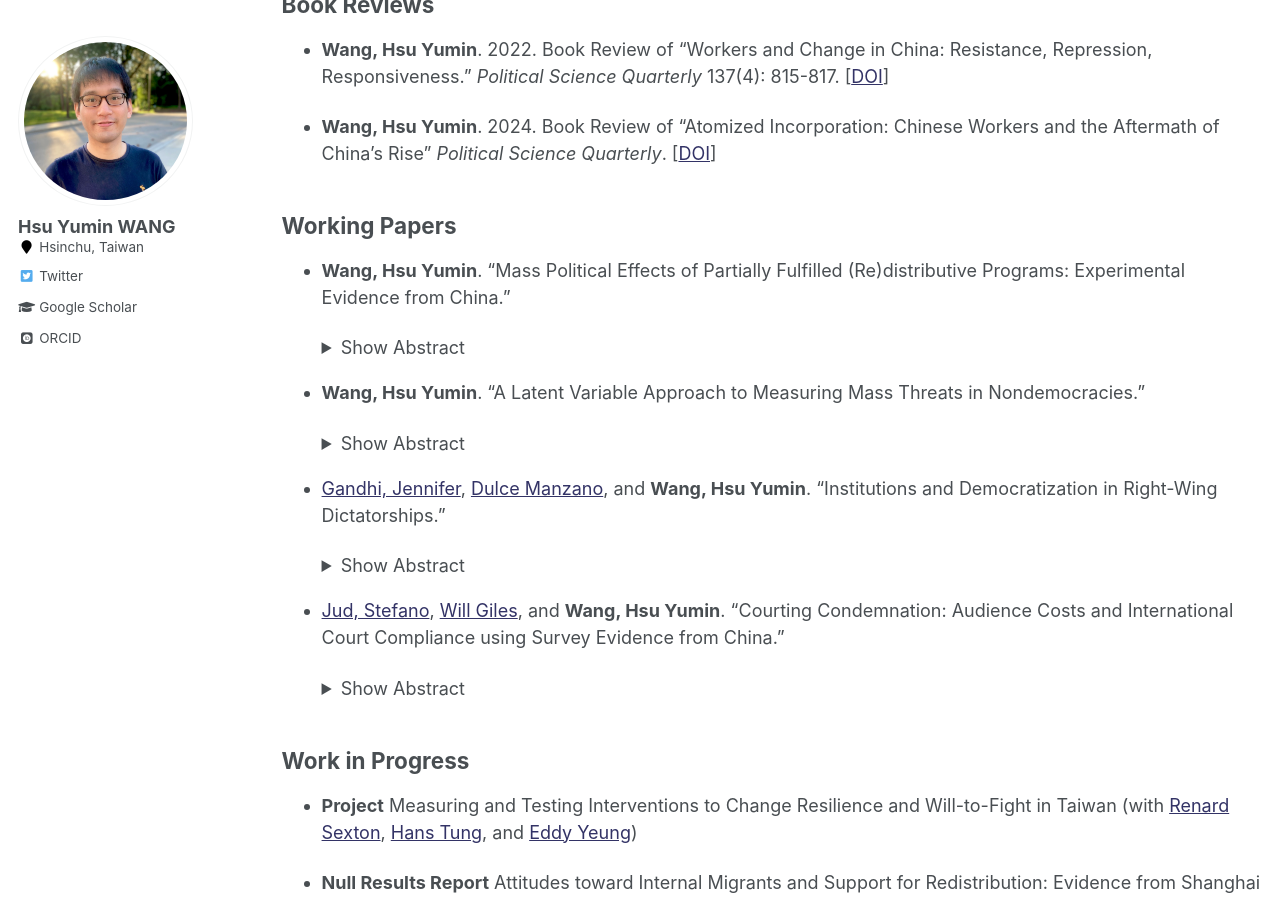
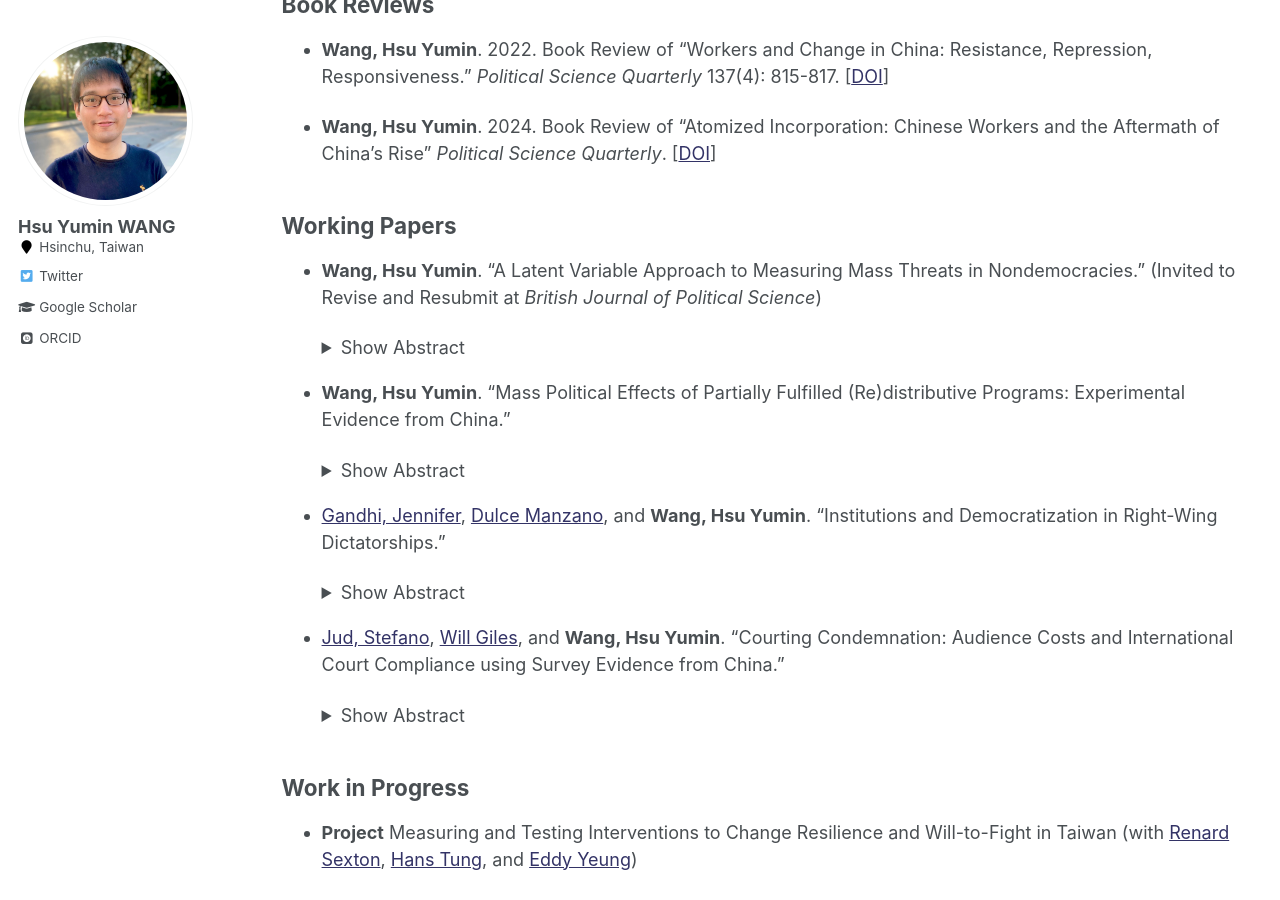
Before and after one commit to hsuyumin/hsuyumin.github.io, a Jekyll site: the page built from _pages/publications.md, in a window 1280 px wide and 900 px high, scrolled down 762 px. Built offline with Jekyll 4.4.1, drawn with Linux system fonts in a browser that asks for light colours; some web fonts are replaced; part of the change alters nothing that is shown.

Commit message:
Update publications.md

```diff
--- a/_pages/publications.md
+++ b/_pages/publications.md
@@ -56,6 +56,14 @@ redirect_from:
 
 ## Working Papers
 
+* **Wang, Hsu Yumin**. "A Latent Variable Approach to Measuring Mass Threats in Nondemocracies." (Invited to Revise and Resubmit at _British Journal of Political Science_)
+
+    <details>
+      <summary>Show Abstract</summary>
+
+      Students of comparative politics have long recognized mass threats as a key driver of regime change and a variety of political outcomes under dictatorship. Yet, the existing literature to date remains divided over how to measure this theoretical concept properly in empirical research. To measure mass threats, while some prior studies rely on measures related to economic grievances, others emphasize the aspect of organizational capacity of mass mobilization. Moreover, substantial data missingness remains a common problem of the existing measures of mass threats. In this paper, I propose a more comprehensive, latent measure of mass threats in non-democracies to bridge the divide. Utilizing a Bayesian dynamic latent variable approach, the model synthesizes information on manifest indicators from the two facets, generating time-series cross-sectional data of mass threats covering 122 authoritarian countries from 1960 to 2018. I conduct several checks to demonstrate the validity of the new measure and use it to replicate Svolik’s (2013) central results of the inverted U-shaped relationship between mass threats and military intervention.
+      </details>
+
 * **Wang, Hsu Yumin**. "Mass Political Effects of Partially Fulfilled (Re)distributive Programs: Experimental Evidence from China."
 
     <details>
@@ -63,15 +71,6 @@ redirect_from:
 
       It is widely believed that autocratic rulers can contain mass discontent and garner political support by introducing progressive redistributive programs. However, such received wisdom overlooks the reality that many of the programs are partially fulfilled and may not meet popular expectations. What is the effect of partially fulfilled redistribution (PFR, hereafter) on regime support? This paper answers this question by focusing on China's 2008 Labor Contract Law, whose policy promises are often compromised in the process of judicial enforcement. I argue that the effect of PFR can be decomposed into two components: backlash against unfulfilled expectations and gains over status quo. Using a pre-registered online survey experiment, I offer, to my knowledge, the first experimental test on the effect of PFR. The findings indicate that, for rulers, PFR does not significantly decrease regime support when compared to inaction on grievances. Further analysis suggests that PFR, if it continues to deliver benefits, may mitigate the backlash resulting from unmet expectations, leading to more mixed and ambivalent attitudes towards the regime among the public. This study contributes to our understanding of the intricate dynamics of authoritarian control and the mass political effects of redistribution.
     </details>
-
-
-* **Wang, Hsu Yumin**. "A Latent Variable Approach to Measuring Mass Threats in Nondemocracies."
-
-    <details>
-      <summary>Show Abstract</summary>
-
-      Students of comparative politics have long recognized mass threats as a key driver of regime change and a variety of political outcomes under dictatorship. Yet, the existing literature to date remains divided over how to measure this theoretical concept properly in empirical research. To measure mass threats, while some prior studies rely on measures related to economic grievances, others emphasize the aspect of organizational capacity of mass mobilization. Moreover, substantial data missingness remains a common problem of the existing measures of mass threats. In this paper, I propose a more comprehensive, latent measure of mass threats in non-democracies to bridge the divide. Utilizing a Bayesian dynamic latent variable approach, the model synthesizes information on manifest indicators from the two facets, generating time-series cross-sectional data of mass threats covering 122 authoritarian countries from 1960 to 2018. I conduct several checks to demonstrate the validity of the new measure and use it to replicate Svolik’s (2013) central results of the inverted U-shaped relationship between mass threats and military intervention.
-      </details>
 
 
 
```
